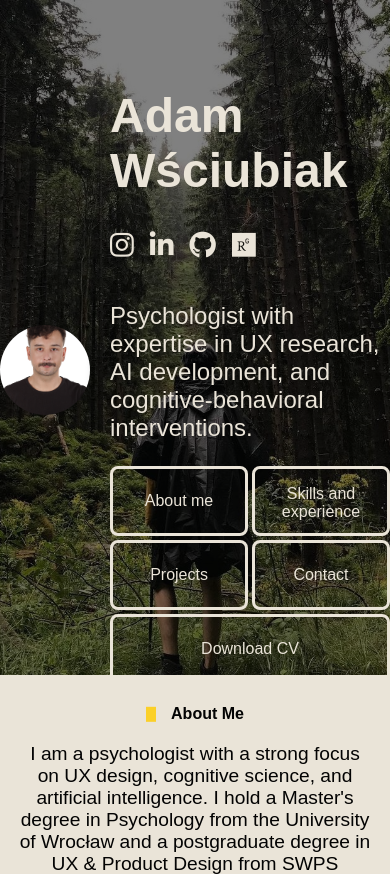
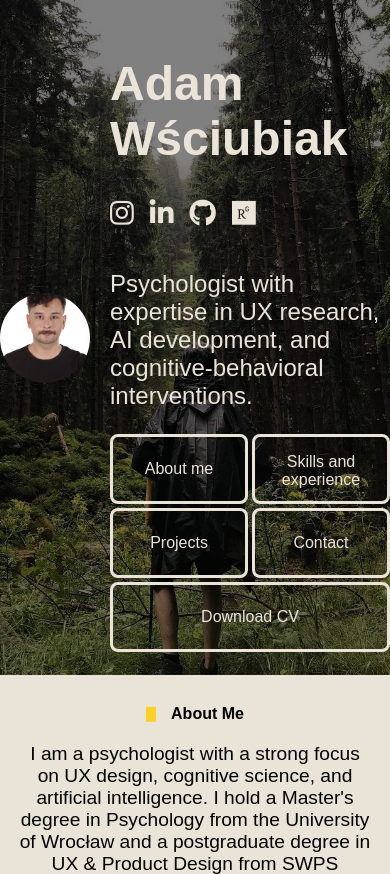
Before and after one commit to adamwsciubiak/adamwsciubiak, a PHP site: page / in a window 390 px wide. Shown: the top 874 px of the page. Run offline with PHP 8.4, Linux system fonts and the light colour scheme.

Commit message:
Update style.css

```diff
--- a/style.css
+++ b/style.css
@@ -274,12 +274,6 @@ footer {
         top: 3rem;
     }
 }
-@media (orientation: portrait) {
-    /* Styles for portrait mode */
-    .header-content {
-        top: 2rem; /* Example: change background color */
-    }
-}
 
 @media (max-width: 2532px) {
     .header-content{
@@ -291,7 +285,8 @@ footer {
         width: 150px;  /* Ensure width stays proportional */
         height: 150px; /* Ensure height equals width */
     .header-content {
-         /* Move text down by 3rem */
+        top: 3rem;
+         /* Move text down by top: 3rem;
     }
 }
 @media (max-width: 768px) {
@@ -300,6 +295,7 @@ footer {
         height: 120px; /* Ensure height equals width */
     }
     .header-content {
+        top: 2rem;
      /* Move text down by 3rem */
     }
 }
@@ -318,6 +314,7 @@ footer {
         font-size: 1.2rem;
     }
     .header-content {
+        top: 1rem
      /* Move text down by 3rem */
     }
 
```
